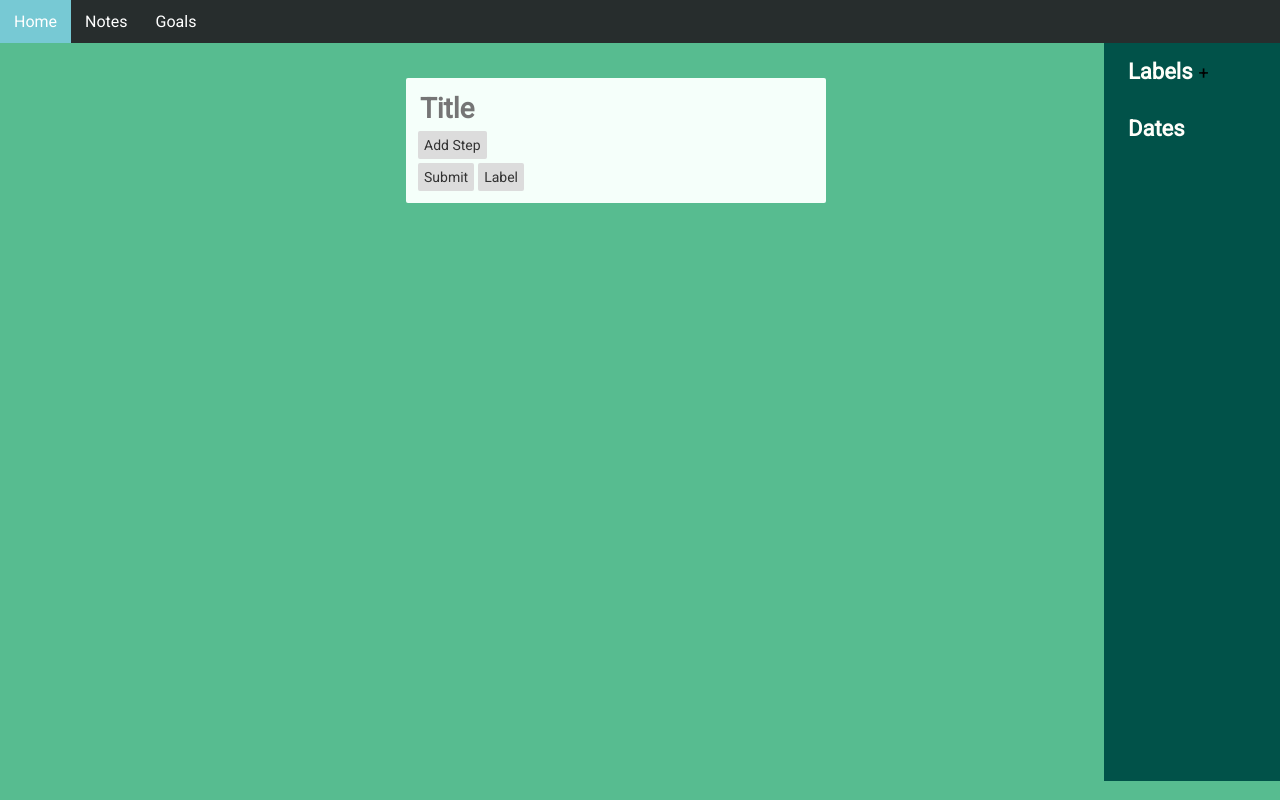
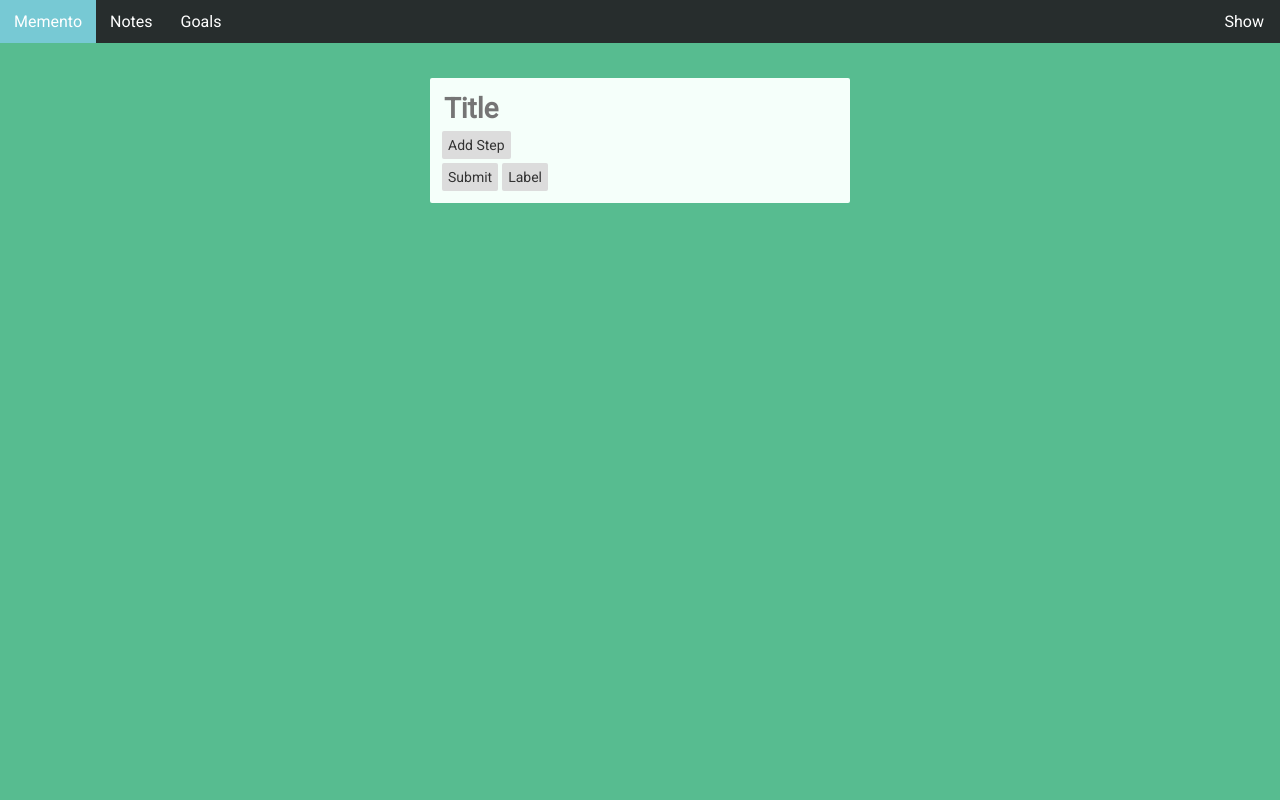
Before and after one commit to fluxroid/memento, a React (Create React App) app: page /goals in a window 1280 px wide. Built offline with nearby package versions, Linux system fonts and the light colour scheme.

Commit message:
added hide sidebar button on navbar

```diff
--- a/src/App.js
+++ b/src/App.js
@@ -16,9 +16,9 @@ class App extends Component {
     this.hideSideBar = this.hideSideBar.bind(this);
   }
 
-  hideSideBar = (cond) => {
-    if (cond !== this.state.hideSide)
-      this.setState({hideSide: cond});
+  hideSideBar = () => {
+    const value = this.state.hideSide;
+    this.setState({hideSide: !value});
   }
 
   render() {
@@ -36,16 +36,17 @@ class App extends Component {
     return (
       <Router>
       <div className="App">
-        <NavBar />
+        <NavBar hideSide={this.hideSideBar} hideStatus={this.state.hideSide}/>
+
         <div className="Content">
           <div className="Filler"></div>
           <div>
             <Route exact path="/"
-              render={() => <HomePage hideSide={this.hideSideBar}/>}/>
+              render={() => <HomePage />}/>
             <Route exact path="/notes"
-              render={() => <NewNotesPage hideSide={this.hideSideBar} labels = {labelObject}/>}/>
+              render={() => <NewNotesPage labels = {labelObject}/>}/>
             <Route exact path="/goals"
-              render={() => <NewGoalsPage hideSide={this.hideSideBar} labels = {labelObject}/>}/>
+              render={() => <NewGoalsPage labels = {labelObject}/>}/>
           </div>
           {this.state.hideSide ? <div className="Filler"></div> : NewSideBar}
         </div>
--- a/src/GoalsPage.js
+++ b/src/GoalsPage.js
@@ -107,10 +107,6 @@ class GoalsPage extends Component {
     this.props.change({name: this.state.stepId, value: ""})
   }
 
-  componentDidMount() {
-    this.props.hideSide(false);
-  }
-
 	render() {
 		return (
 			<div className={"GoalPage"}>
--- a/src/HomePage.js
+++ b/src/HomePage.js
@@ -1,9 +1,6 @@
 import React, { Component } from 'react';
 
 class HomePage extends Component {
-	componentDidMount() {
-		this.props.hideSide(true);
-	}
 
 	render() {
 		const text = `memento
--- a/src/NavBar.js
+++ b/src/NavBar.js
@@ -1,13 +1,16 @@
 import React from 'react';
 import {Link} from "react-router-dom";
 
-const NavBar = (loginStatus, signOut) => {
+const NavBar = ({hideSide, hideStatus}) => {
 	return (
 		<div>
 			<ul className="NavBar">
-				<li><Link to="/">Home</Link></li>
+				<li><Link to="/">Memento</Link></li>
 				<li><Link to="/notes">Notes</Link></li>
 				<li><Link to="/goals">Goals</Link></li>
+				<button className={"HideSideBarButton"} onClick={()=> hideSide()}>
+					{hideStatus? "Show":"Hide"}
+				</button>
 			</ul>
 		</div>
 		);
--- a/src/NotesPage.js
+++ b/src/NotesPage.js
@@ -3,9 +3,8 @@ import Note from './Note.js';
 import NoteForm from './NoteForm.js';
 
 class NotesPage extends Component {
-  componentDidMount() {
-    this.props.hideSide(false);
-  }
+  // componentWillUnmount() {
+  // }
 
   render() {
     return (
--- a/src/SideBar.js
+++ b/src/SideBar.js
@@ -1,4 +1,5 @@
 import React, { Component } from 'react';
+import './css/SideBar.css'
 
 class SideBar extends Component {
 	constructor(props) {
--- a/src/css/App.css
+++ b/src/css/App.css
@@ -25,52 +25,17 @@
 	min-height: 100%;
 }
 
-.SideBar {
-	font-family: 'Roboto Condensed', sans-serif;
-	margin-left: auto;
-	background-color: #015249;
-	color: #FFFFFA;
-	text-align: left;
-	width: 10%;
-	padding: 1em 1.5em;
-	font-size: 16px;
-	min-width: 80px;
-	min-height: 88.2vh;
-}
-
-.SideBarButton {
-	background: none;
-	border: none;
-	border-radius: 10px;
-	font-size: 18px;
-}
-
-.SideBarButton:hover {
+.HideSideBarButton:hover
+{
 	background: #5F9EA0;
 }
 
-.DeleteLabelButton {
-	background: none;
-	border: none;
-	border-radius: 12px;
-	font-size: 12px;
-	padding: 6px;
-	margin: 2px;
-}
-
-.DeleteLabelButton:hover {
+.HideSideBarButton:focus {
+	outline: none;
 	background: #5F9EA0;
 }
 
-.SideBarHeadings {
-	font-size: 22px;
-	font-weight: bold;
 
-}
-
-.SideBarSection {
-	margin: 0 0 2em 0;
-}
 
 .Filler {
 	margin-right: auto;
@@ -80,16 +45,27 @@
 
 .NavBar {
 	background-color: #272D2D;
+	display: flex;
+	direction: row;
 }
 
 .NavBar li {
-	display: inline;
 	margin: 0;
 }
 
 .NavBar li a {
 	display: inline-block;
 	padding: 12px 14px;
+}
+
+.HideSideBarButton {
+	font-size: 16px;
+	border: none;
+	color: white;
+	border-radius: 22px;
+	background: none;
+	margin: 5px 10px 5px auto;
+	padding: 6px;
 }
 
 .HomeContainer {
@@ -108,28 +84,3 @@
 	white-space: pre-line;
 	text-align: left;
 }
-
-.LabelInput {
-	width: 70%;
-	border: none;
-	padding: 4px;
-	font-size: 14px;
-}
-
-.Label {
-	margin: .2em 0;
-}
-
-.LabelSubmit {
-	color: #333;
-	border: none;
-	background: #D3D3D3;
-	font-size: 14px;
-	padding: 4px;
-	margin: 2px;
-	border-radius: 2px;
-}
-
-.LabelSubmit:hover {
-	background: #C0C0C0;
-}
--- a/src/css/GoalForm.css
+++ b/src/css/GoalForm.css
@@ -24,11 +24,12 @@
 }
 
 .StepForm {
-	border: 2px solid #8C8C8C;
-	width: 80%;
-	font-size: 1.5em;
+	border: 1px solid #708090;
+	width: 85%;
+	font-size: 1.2em;
 	margin: 4px;
-	padding: 2px;
+	margin-right: 6px;
+	padding: 6px;
 }
 
 .DeleteStep, .AddStep, .Submit, .GoalFormLabel {
--- /dev/null
+++ b/src/css/SideBar.css
@@ -0,0 +1,68 @@
+.LabelInput {
+	width: 70%;
+	border: none;
+	padding: 4px;
+	font-size: 14px;
+}
+
+.Label {
+	margin: .2em 0;
+}
+
+.LabelSubmit {
+	color: #333;
+	border: none;
+	background: #D3D3D3;
+	font-size: 14px;
+	padding: 4px;
+	margin: 2px;
+	border-radius: 2px;
+}
+
+.LabelSubmit:hover {
+	background: #C0C0C0;
+}
+
+.SideBarHeadings {
+	font-size: 22px;
+	font-weight: bold;
+
+}
+
+.SideBarSection {
+	margin: 0 0 2em 0;
+}
+
+.DeleteLabelButton:hover,
+.SideBarButton:hover {
+	background: #5F9EA0;
+}
+
+.SideBar {
+	font-family: 'Roboto Condensed', sans-serif;
+	margin-left: auto;
+	background-color: #015249;
+	color: #FFFFFA;
+	text-align: left;
+	width: 10%;
+	padding: 1em 1.5em;
+	font-size: 16px;
+	min-width: 80px;
+	min-height: 88vh;
+}
+
+.SideBarButton {
+	background: none;
+	border: none;
+	border-radius: 10px;
+	font-size: 18px;
+}
+
+.DeleteLabelButton {
+	background: none;
+	border: none;
+	border-radius: 12px;
+	font-size: 12px;
+	padding: 6px;
+	margin: 2px;
+}
```
